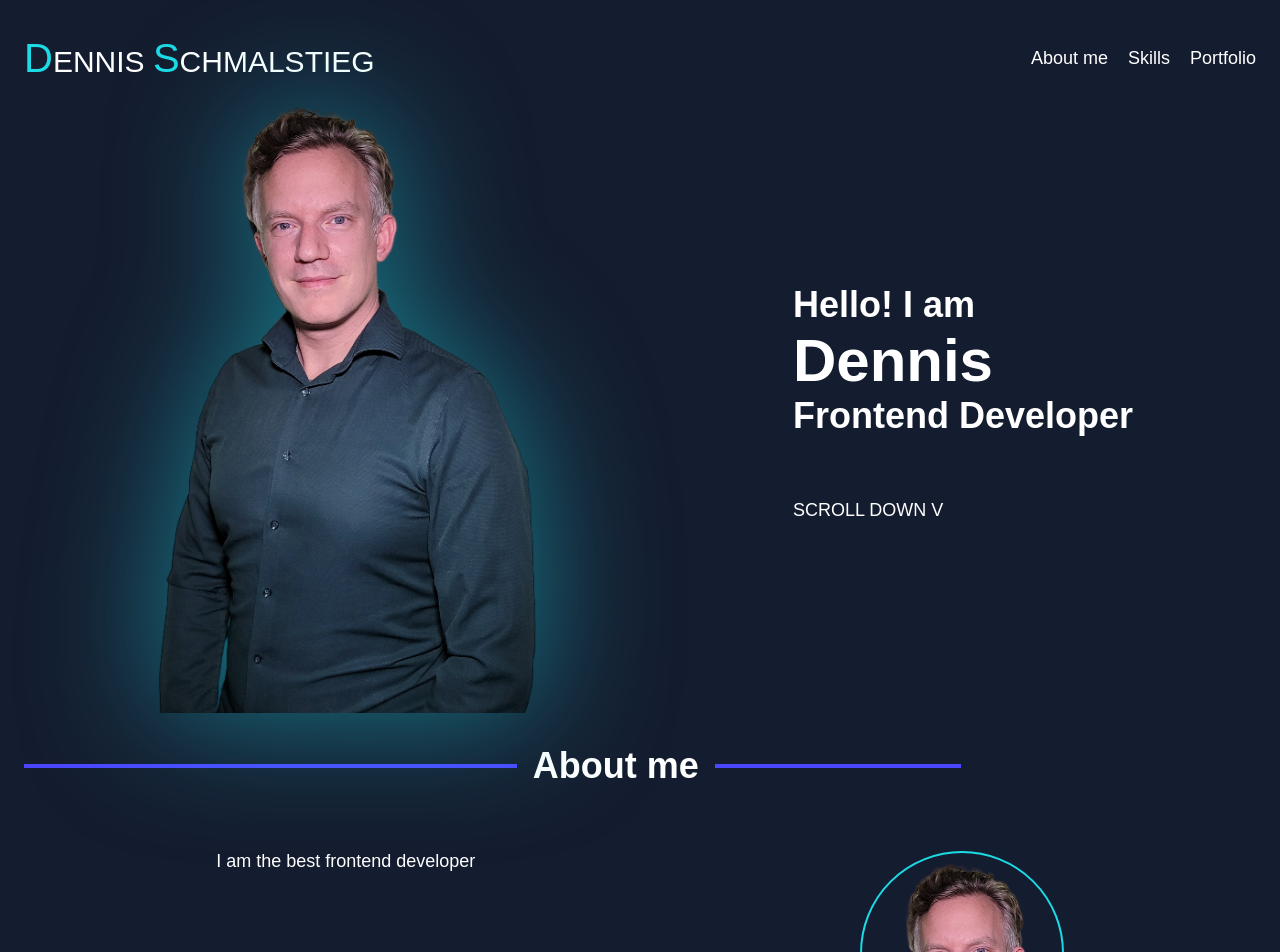
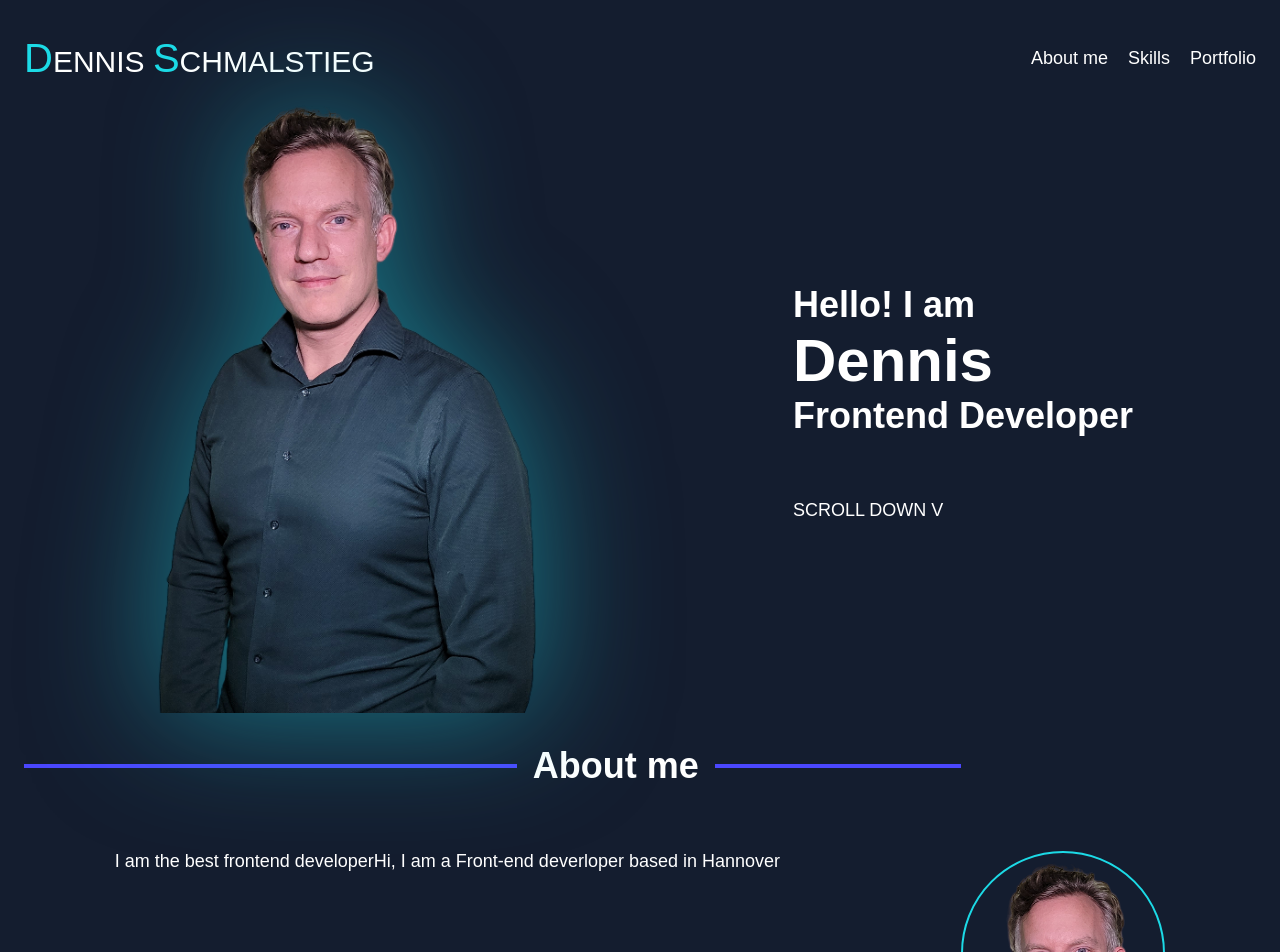
Before and after one commit to felianfilian/portfolio, an Angular app: page / in a window 1280 px wide. Shown: the top 952 px of the page. Built offline with nearby package versions, Linux system fonts and the light colour scheme.

Commit message:
description

```diff
--- a/src/app/section02-about/section02-about.component.html
+++ b/src/app/section02-about/section02-about.component.html
@@ -8,6 +8,7 @@
   <div class="about-container">
     <div width="60%">
       <span>I am the best frontend developer</span>
+      <span>Hi, I am a Front-end deverloper based in Hannover</span>
     </div>
     <div class="hero-container">
       <img
```
